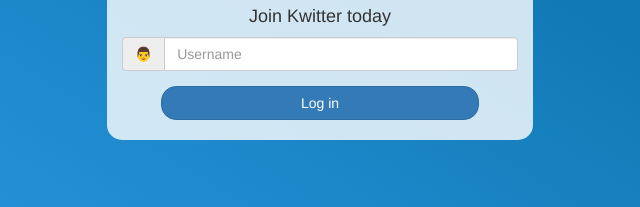
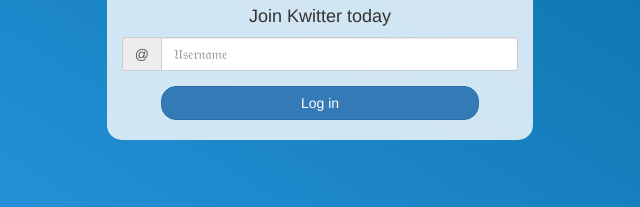
Before and after one commit to MaxL-Aryan/Kwitter-not-working-, a plain HTML site: page index.html in a window 1280 px wide. Shown: the part 351-558 px from the top of the page, 320-960 px from the left. Drawn offline with nearby package versions, Linux system fonts and the light colour scheme; a web font is replaced by a local one.

Commit message:
Update index.html

```diff
--- a/index.html
+++ b/index.html
@@ -25,8 +25,8 @@
 		<div class="form-group">
 		  <label class="sr-only" for="user_nme">Username</label>
   <div class="input-group mb-2 mr-sm-2 mb-sm-0">
-    <div class="input-group-addon">👨</div>
-    <input type="text" class="form-control" id="user_nme" placeholder="Username">
+    <div class="input-group-addon">@</div>
+    <input type="text" class="form-control" id="user_nme" placeholder="𝔘𝔰𝔢𝔯𝔫𝔞𝔪𝔢">
   </div>
 		</div>
 		<button id="login_button" class="btn btn-primary" onclick="add_user()">Log in</button>
```
